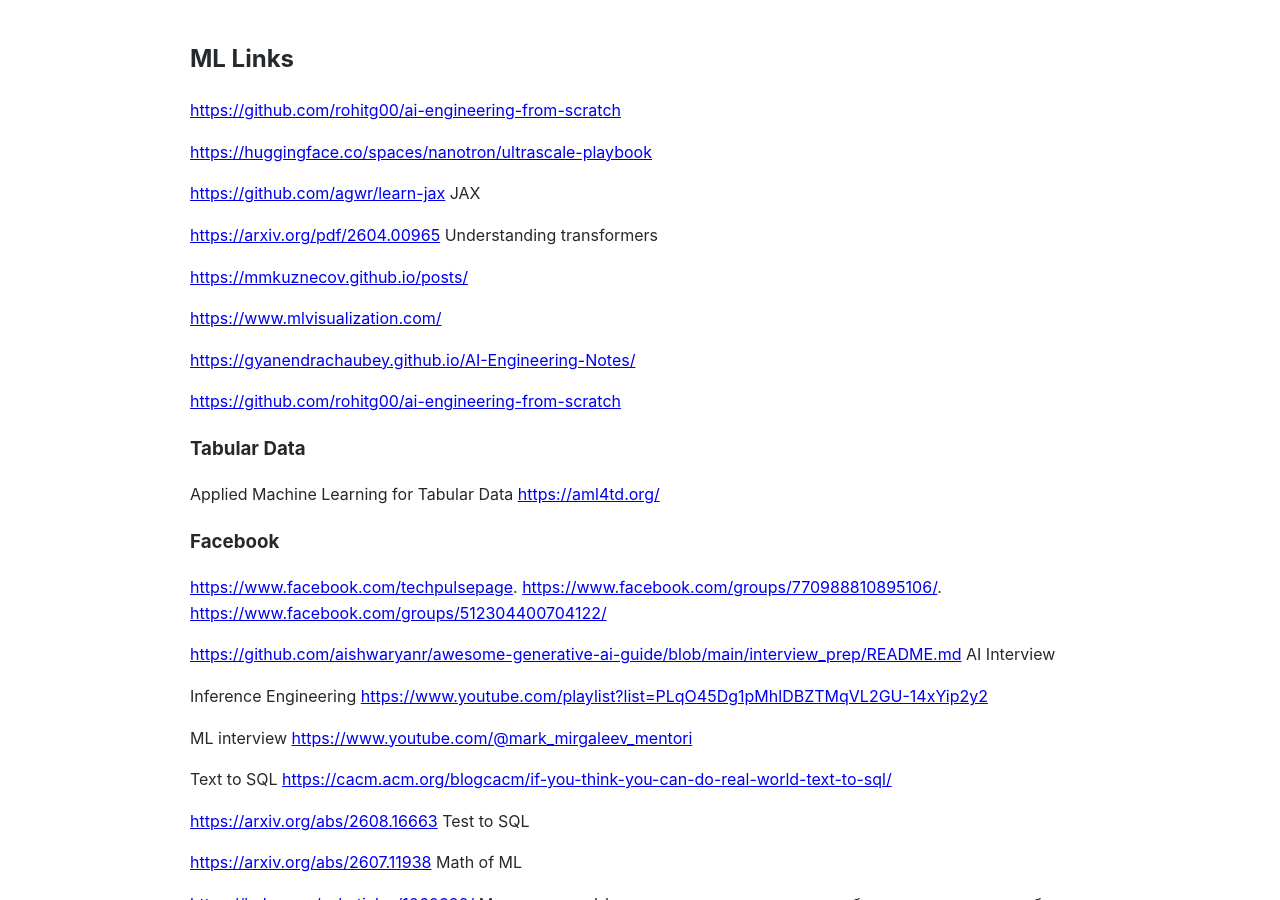
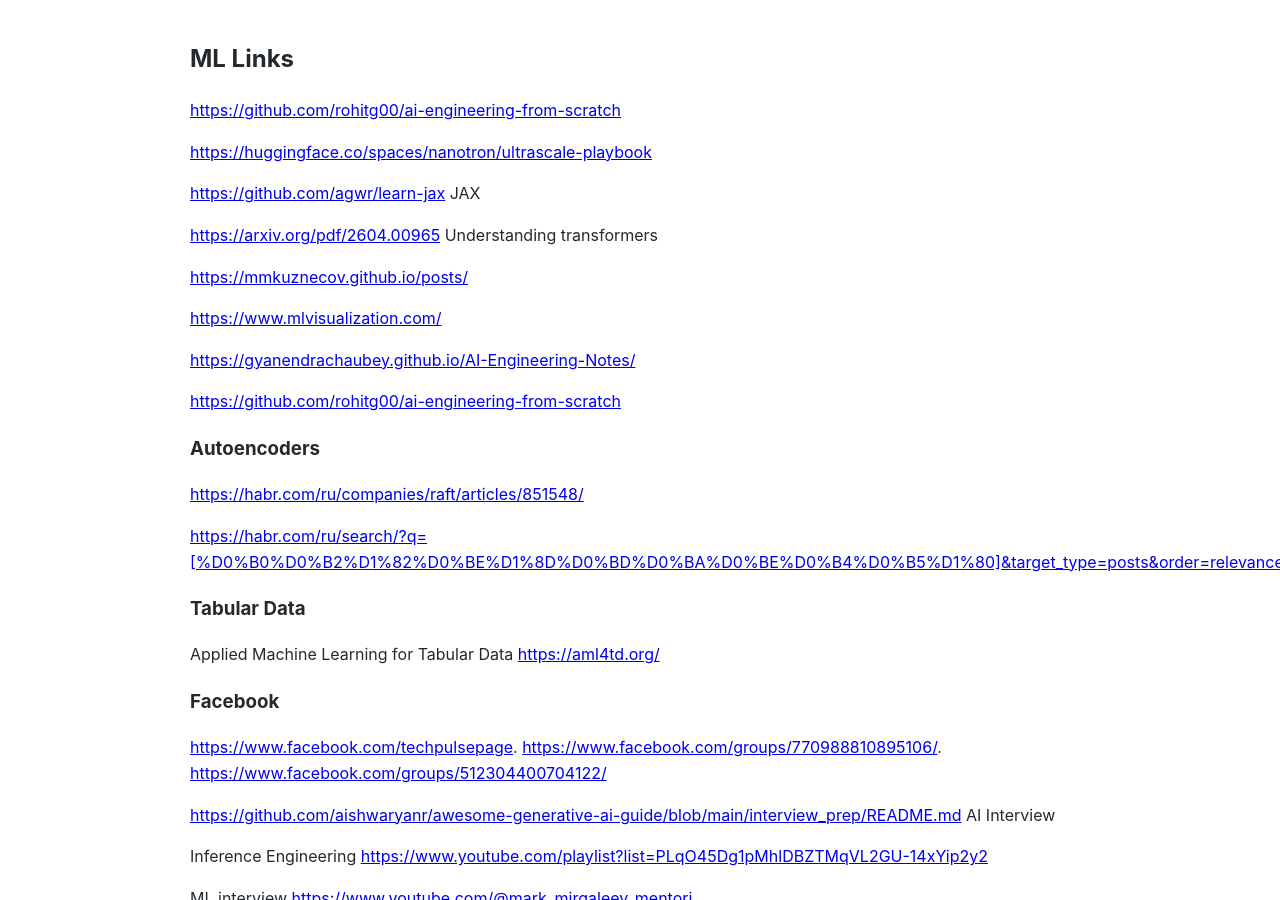
Before and after one commit to Michael-Lubinsky/michael-lubinsky.github.com, a Jekyll site: the page built from ml/mamba.md, in a window 1280 px wide and 900 px high. Built offline with Jekyll 4.4.1, drawn with Linux system fonts in a browser that asks for light colours; our own code applies the rules of GitHub Pages for plain Markdown files.

Commit message:
Add links and section for Autoencoders

```diff
--- a/ml/mamba.md
+++ b/ml/mamba.md
@@ -15,6 +15,14 @@
 <https://gyanendrachaubey.github.io/AI-Engineering-Notes/>
 
 <https://github.com/rohitg00/ai-engineering-from-scratch>
+
+
+### Autoencoders
+
+<https://habr.com/ru/companies/raft/articles/851548/>
+
+<https://habr.com/ru/search/?q=[%D0%B0%D0%B2%D1%82%D0%BE%D1%8D%D0%BD%D0%BA%D0%BE%D0%B4%D0%B5%D1%80]&target_type=posts&order=relevance>
+
 
 ### Tabular Data
 Applied Machine Learning for Tabular Data <https://aml4td.org/>
```
